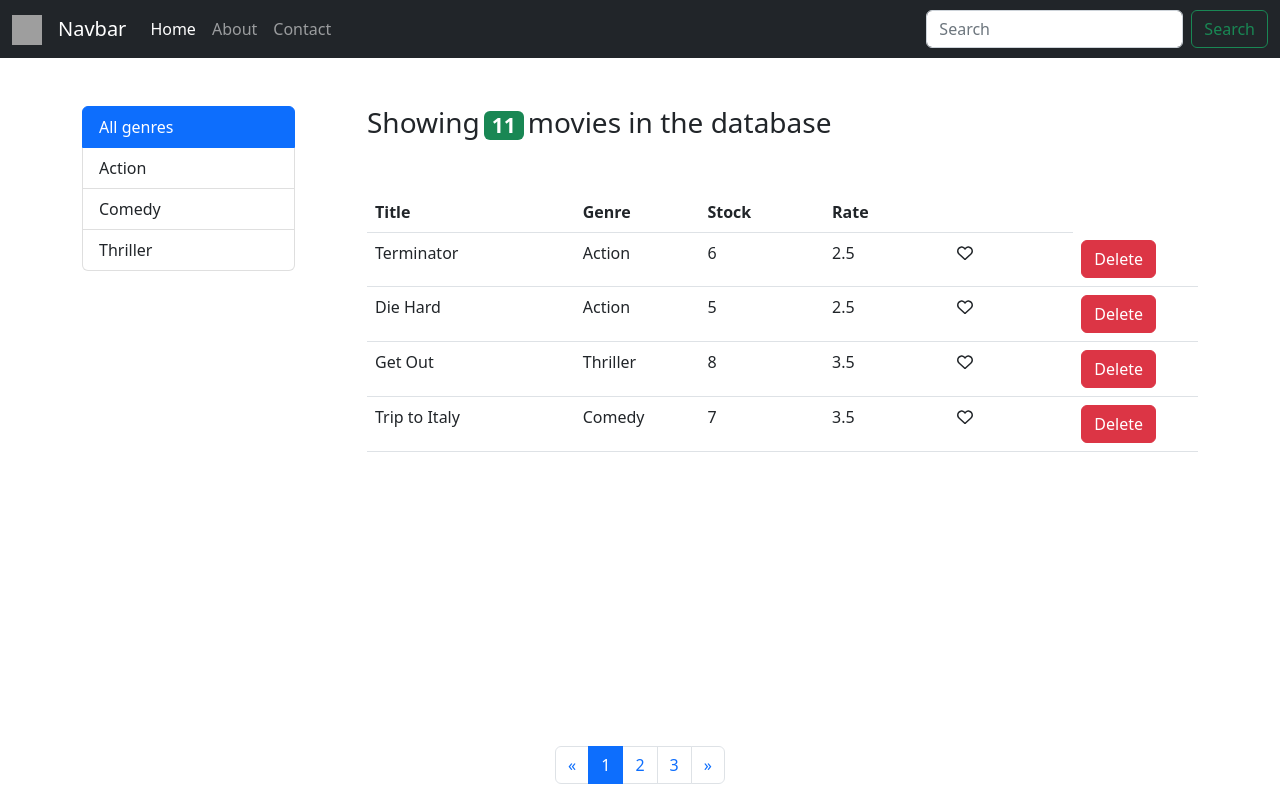
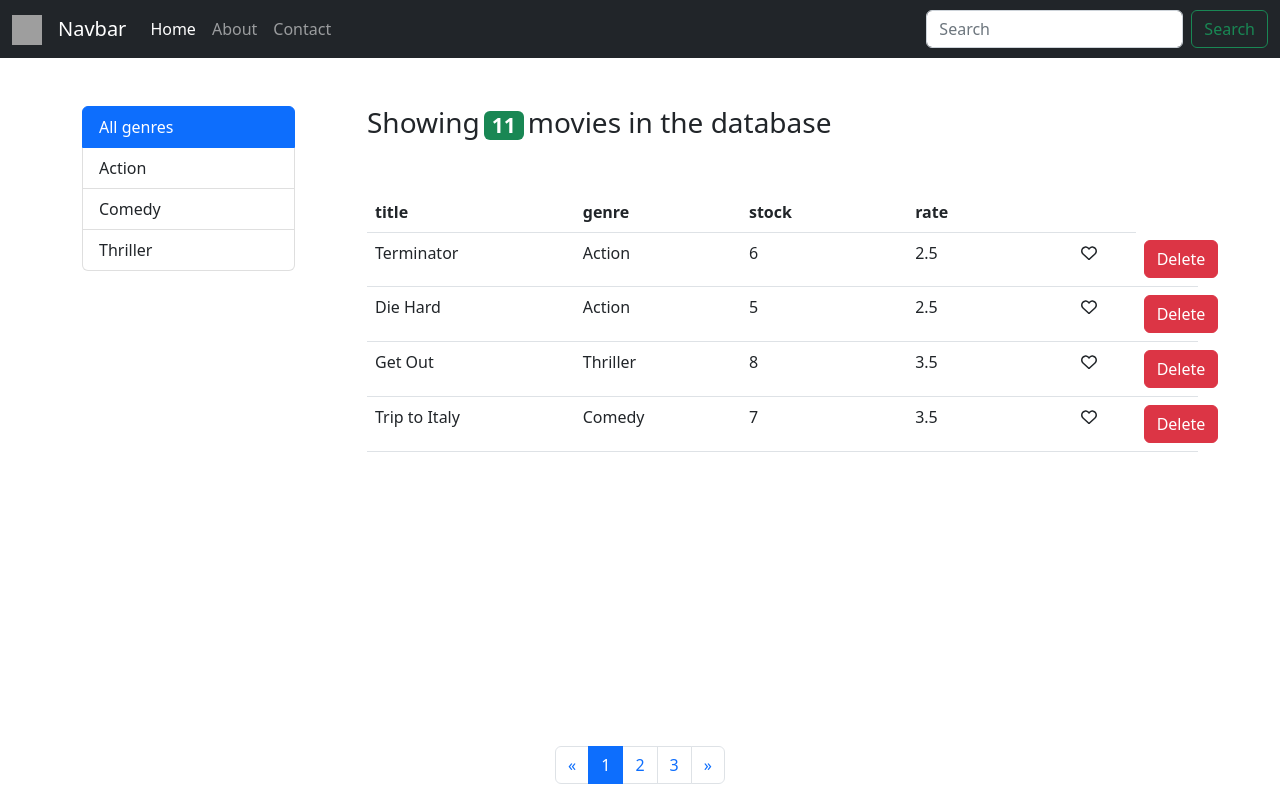
Before and after one commit to mohamedAchour/react-project, a React (Create React App) app: page / in a window 1280 px wide. Built offline with nearby package versions, Linux system fonts and the light colour scheme; grey boxes are pictures that could not be loaded.

Commit message:
code refactoring + typing

```diff
--- a/src/components/common/like.tsx
+++ b/src/components/common/like.tsx
@@ -7,7 +7,8 @@ export interface LikeProps {
   isLiked: boolean;
   onLikeClick: MouseEventHandler<SVGSVGElement>;
 }
-export const Like = ({ isLiked, onLikeClick }: LikeProps) => {
+export const Like = (props: LikeProps) => {
+  const { isLiked, onLikeClick } = props;
   const likeIcon = () => {
     const iconType = isLiked ? solidHeart : regularHeart;
     return (
--- a/src/components/common/listItems.jsx
+++ b/src/components/common/listItems.tsx
@@ -1,6 +1,13 @@
 import React from "react";
+import { Genre } from "../movies";
 
-export const ListItems = ({ items, onItemSelect, selectedItem }) => {
+export interface ListItemsProps {
+  items: any[];
+  selectedItem: Genre;
+  onItemSelect: (item: Genre) => void;
+}
+export const ListItems = (props: ListItemsProps) => {
+  const { items, onItemSelect, selectedItem } = props;
   if (items.length === 0) return null;
   return (
     <ul className="list-group me-5">
--- /dev/null
+++ b/src/components/common/tableHeader.tsx
@@ -0,0 +1,53 @@
+import * as React from "react";
+import { FontAwesomeIcon } from "@fortawesome/react-fontawesome";
+import { faSortDown, faSortUp } from "@fortawesome/free-solid-svg-icons";
+import { Sort } from "../movies";
+
+export interface TableHeaderProps {
+  headerItems: any[];
+  sortColumn: Sort;
+  onSort: (sortColumn: Sort) => void;
+}
+export const TableHeader = (props: TableHeaderProps) => {
+  const { headerItems, sortColumn, onSort } = props;
+  const raiseSort = (sortBy: string) => {
+    const _sortColumn: Sort =
+      sortColumn.sortBy === sortBy
+        ? {
+            sortBy,
+            sortOrder: sortColumn.sortOrder === "asc" ? "desc" : "asc",
+          }
+        : {
+            sortBy,
+            sortOrder: "asc",
+          };
+
+    onSort(_sortColumn);
+  };
+
+  const sortIcon = sortColumn.sortOrder === "asc" ? faSortUp : faSortDown;
+  return (
+    <thead>
+      <tr>
+        {headerItems.map((item) => (
+          <th
+            style={{
+              cursor: "pointer",
+              width: item === headerItems[0] ? "25%" : "20%",
+            }}
+            scope="col"
+            onClick={() => {
+              raiseSort(item.name);
+            }}
+          >
+            {item.title}
+            {sortColumn.sortBy === item.name && (
+              <FontAwesomeIcon className="ms-2" icon={sortIcon} />
+            )}
+          </th>
+        ))}
+        <th scope="col"></th>
+      </tr>
+    </thead>
+  );
+};
--- a/src/components/movie.tsx
+++ b/src/components/movie.tsx
@@ -8,7 +8,8 @@ export interface MovieProps {
   onDelete: (id: string) => void;
   isLiked: boolean;
 }
-export const Movie = ({
+export const Movie = (props: MovieProps) => {
+  const {
     movie: {
       _id,
       title,
@@ -19,7 +20,7 @@ export const Movie = ({
     onLikeClick,
     onDelete,
     isLiked,
-}: MovieProps) => {
+  } = props;
   return (
     <tr key={_id}>
       <td>{title}</td>
--- a/src/components/movies.tsx
+++ b/src/components/movies.tsx
@@ -34,7 +34,7 @@ export const Movies = () => {
     _id: "",
     name: "All genres",
   });
-  const [selectedSort, setSelectedSort] = useState<Sort>({
+  const [sortColumn, setSortColumn] = useState<Sort>({
     sortBy: "",
     sortOrder: "asc",
   });
@@ -47,8 +47,8 @@ export const Movies = () => {
     : movies;
   const sortedMovies = sortItems(
     filteredMovies,
-    selectedSort.sortBy,
-    selectedSort.sortOrder
+    sortColumn.sortBy,
+    sortColumn.sortOrder
   );
   const currenPageMovies = paginate(sortedMovies, moviesPerPage, currentPage);
 
@@ -90,11 +90,8 @@ export const Movies = () => {
       : setSelectedGenre({ _id: "", name: "All genres" });
   };
 
-  const handleSort = (_selectedSort: string) => {
-    setSelectedSort({
-      sortBy: _selectedSort,
-      sortOrder: selectedSort.sortOrder === "asc" ? "desc" : "asc",
-    });
+  const handleSort = (sortColumn: Sort) => {
+    setSortColumn(sortColumn);
   };
   /***render***/
   return (
@@ -123,8 +120,8 @@ export const Movies = () => {
                 onDelete={handleDelete}
                 onLikeClick={handleLikeClick}
                 currenPageMovies={currenPageMovies}
-                onSortSelect={handleSort}
-                selectedSort={selectedSort}
+                onSort={handleSort}
+                sortColumn={sortColumn}
               />
             </div>
           </div>
--- a/src/components/moviesTable.tsx
+++ b/src/components/moviesTable.tsx
@@ -1,80 +1,33 @@
 import React from "react";
-import { FontAwesomeIcon } from "@fortawesome/react-fontawesome";
-import { faSortDown, faSortUp } from "@fortawesome/free-solid-svg-icons";
+
 import { Movie } from "./movie";
 import { MovieType, Sort } from "./movies";
+import { TableHeader } from "./common/tableHeader";
 
 export interface MoviesTableProps {
   onDelete: (id: string) => void;
   onLikeClick: (id: string) => void;
-  onSortSelect: (sortBy: string) => void;
+  onSort: (sortColumn: Sort) => void;
   currenPageMovies: MovieType[];
-  selectedSort: Sort;
+  sortColumn: Sort;
 }
 
-export const MoviesTable = ({
-  onDelete,
-  onLikeClick,
-  onSortSelect,
-  currenPageMovies,
-  selectedSort,
-}: MoviesTableProps) => {
-  const sortIcon = selectedSort.sortOrder === "asc" ? faSortUp : faSortDown;
+export const MoviesTable = (props: MoviesTableProps) => {
+  const { onDelete, onLikeClick, onSort, currenPageMovies, sortColumn } = props;
+
+  const moviesHeader = [
+    { name: "title", title: "title" },
+    { name: "genre.name", title: "genre" },
+    { name: "numberInStock", title: "stock" },
+    { name: "dailyRentalRate", title: "rate" },
+  ];
   return (
     <table style={{ tableLayout: "fixed" }} className="table table-fixed mb-5">
-      <thead>
-        <tr>
-          <th
-            style={{ cursor: "pointer", width: "25%" }}
-            scope="col"
-            onClick={() => {
-              onSortSelect("title");
-            }}
-          >
-            Title
-            {selectedSort.sortBy === "title" && (
-              <FontAwesomeIcon className="ms-2" icon={sortIcon} />
-            )}
-          </th>
-          <th
-            style={{ cursor: "pointer" }}
-            scope="col"
-            onClick={() => {
-              onSortSelect("genre.name");
-            }}
-          >
-            Genre
-            {selectedSort.sortBy === "genre.name" && (
-              <FontAwesomeIcon className="ms-2" icon={sortIcon} />
-            )}
-          </th>
-          <th
-            style={{ cursor: "pointer" }}
-            scope="col"
-            onClick={() => {
-              onSortSelect("numberInStock");
-            }}
-          >
-            Stock
-            {selectedSort.sortBy === "numberInStock" && (
-              <FontAwesomeIcon className="ms-2" icon={sortIcon} />
-            )}
-          </th>
-          <th
-            style={{ cursor: "pointer" }}
-            scope="col"
-            onClick={() => {
-              onSortSelect("dailyRentalRate");
-            }}
-          >
-            Rate
-            {selectedSort.sortBy === "dailyRentalRate" && (
-              <FontAwesomeIcon className="ms-2" icon={sortIcon} />
-            )}
-          </th>
-          <th scope="col"></th>
-        </tr>
-      </thead>
+      <TableHeader
+        headerItems={moviesHeader}
+        sortColumn={sortColumn}
+        onSort={onSort}
+      />
       <tbody>
         {currenPageMovies.map((movie) => (
           <Movie
```
Also changed, not shown: src/components/common/pagination.jsx (+0 -23 lines). Lines whose indentation alone changed are shown as unchanged.
